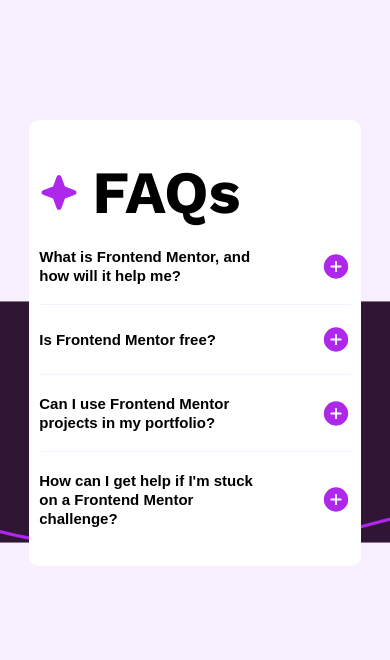
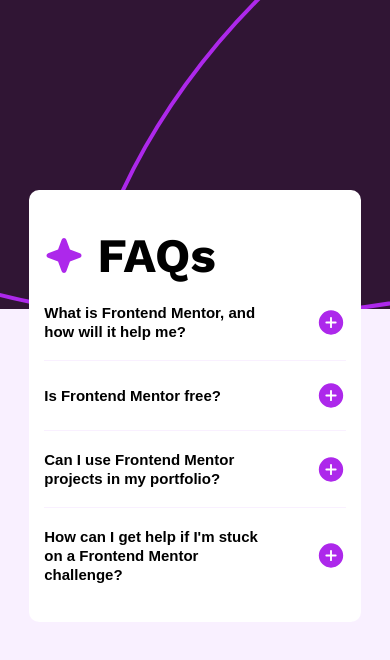
Before and after one commit to abenezer-lab-code/faq-accordion, a plain HTML site: page index.html in a window 390 px wide. Drawn offline with nearby package versions, Linux system fonts and the light colour scheme.

Commit message:
fix  responsive styles and adjust README documentation

```diff
--- a/index.html
+++ b/index.html
@@ -19,7 +19,10 @@
 </h1>
   </header>
   <li>
-<button class="question-btn" aria-expanded="false" aria-controls="answer-1"> <div class="btn-text">What is Frontend Mentor, and how will it help me?</div> <img src="assets/images/icon-plus.svg" aria-hidden="true"/></button>
+<button class="question-btn" aria-expanded="false" aria-controls="answer-1">
+   <span class="btn-text">What is Frontend Mentor, and how will it help me?</span>
+   <img src="assets/images/icon-plus.svg" aria-hidden="true"/>
+  </button>
 <div class="answer" id="answer-1">
   Frontend Mentor offers realistic coding challenges to help developers improve their
   frontend coding skills with projects in HTML, CSS, and JavaScript. It's suitable for
@@ -28,7 +31,7 @@
 </li>
 <li>
   <button class="question-btn" aria-expanded="false" aria-controls="answer-2">
-  <div class="btn-text">Is Frontend Mentor free?</div>
+  <span class="btn-text">Is Frontend Mentor free?</span>
   <img src="assets/images/icon-plus.svg" aria-hidden="true"/>
 </button>
 <div id="answer-2" class="answer">
@@ -38,7 +41,7 @@
 </li>
 <li>
 <button class="question-btn" aria-expanded="false" aria-controls="answer-3">
- <div class="btn-text">Can I use Frontend Mentor projects in my portfolio?</div>
+ <span class="btn-text">Can I use Frontend Mentor projects in my portfolio?</span>
 <img src="assets/images/icon-plus.svg" aria-hidden="true"/>
 </button>
 <div id="answer-3" class="answer">
@@ -48,7 +51,7 @@
 </li>
 <li>
   <button class="question-btn" aria-expanded="false" aria-controls="answer-4">
-    <div class="btn-text">How can I get help if I'm stuck on a Frontend Mentor challenge?</div>
+    <span class="btn-text">How can I get help if I'm stuck on a Frontend Mentor challenge?</span>
   <img src="assets/images/icon-plus.svg" aria-hidden="true"/>
   </button>
   <div class="answer" id="answer-4">
--- a/script.js
+++ b/script.js
@@ -1,6 +1,4 @@
-// select buttons and apply show hide using toogel.
-// apply for keyboard users
-// update button states for screen readeres
+
 const btns = document.querySelectorAll(".question-btn");
 const answers = document.querySelectorAll(".answer");
 const btnsImages  = document.querySelectorAll(".question-btn img");
--- a/styles.css
+++ b/styles.css
@@ -20,33 +20,38 @@
 
  width: 100%;
  overflow-x: hidden;
- background-image: url(assets/images/background-pattern-desktop.svg);
+background: var(--Purple-100) url(assets/images/background-pattern-mobile.svg) ;
  background-repeat: no-repeat;
- background-size: 100% auto;
+ background-size: auto auto;
+ background-origin: border-box;
  background-color: var(--Purple-100);
  font-family: "Work Sans",sans-serif;
  min-height: 100vh;
+background-position: top left;
+ background-attachment:scroll;
 }
 .faq-container{
    font-family: "Work Sans",sans-serif;
   background-color: var(--white);
-  margin:140px auto 60px auto;
-  width: 50%;
-padding: 30px 24px 20px 24px;
 
-  border-radius: 18px;
+  margin:13rem auto 0  auto;
 
+  width: 85%;
+  border-radius: 10px;
+  padding: 19px 15px;
+  max-width: 500px;
 }
 
 .header{
   display: flex;
 
   margin: 18px 0;
-  padding-left: 2rem;
+  padding: 0;
   font-weight: 700;
-  font-size: 3rem;
+  font-size: 2.4rem;
   gap:3px;
   align-items: center;
+width:20% ;
 
 }
 .header h1{
@@ -97,49 +102,73 @@
 }
 
 .question-btn:focus{
-  border: 1px solid var(--Purple-600);
-  outline: none;
+  border:none;
+  outline: 1px solid var(--Purple-600);
 }
 .btn-text{
   width: 90%;
-
-padding: 0;
-}
-@media screen and (max-width:37.5rem) {
-  body{
-  background: var(--Purple-100) url(assets/images/background-pattern-mobile.svg) top / 100% no-repeat fixed;
-  }
-
-.faq-container{
-
-margin-top:120px;
-  background-color: var(--white);
-
-  width: 85%;
-  border-radius: 10px;
-  padding: 19px 10px;
-}
-  .header{
-    padding: 0;
-  }
-  .btn-text{
-  width: 90%;
+width: 90%;
 
 padding-right: 5rem;
 }
+
+@media screen and (min-width:23.75rem){
+body{
+
+background: var(--Purple-100) url(assets/images/background-pattern-mobile.svg);
+ background-repeat: no-repeat;
+ background-size: 50rem auto;
+
+
 }
-@media screen and (min-width:120rem){
+
 .faq-container{
-  margin-top: calc(100vh - 30rem);
-  margin-bottom: 4px;
+  margin-top: 19rem;
+
 }
 
 
 }
-@media screen and (min-width:600px) and (max-width:70rem){
+@media screen and (min-width:31.875rem) {
+
+body{
+
+background: var(--Purple-100) url(assets/images/background-pattern-desktop.svg) ;
+ background-repeat: no-repeat;
+ background-size: auto auto;
+}
+
 .faq-container{
-  margin-top: 4rem;
+ margin-top: 19rem;
+
 
 }
 
+
+
+
+
 }
+@media screen and (min-width:118.75rem){
+
+body{
+
+background: var(--Purple-100) url(assets/images/background-pattern-desktop.svg);
+ background-repeat: no-repeat;
+ background-size: 100% auto;
+
+
+
+}
+.faq-container{
+ margin-top: 18%;
+  margin-bottom: 4rem;
+
+}
+
+
+
+
+
+
+}
```
Also changed, not shown: assets/images/127.0.0.1_5500_index.html (6).png (added), assets/images/127.0.0.1_5500_index.html(desktop).png (added), 2 other files.
